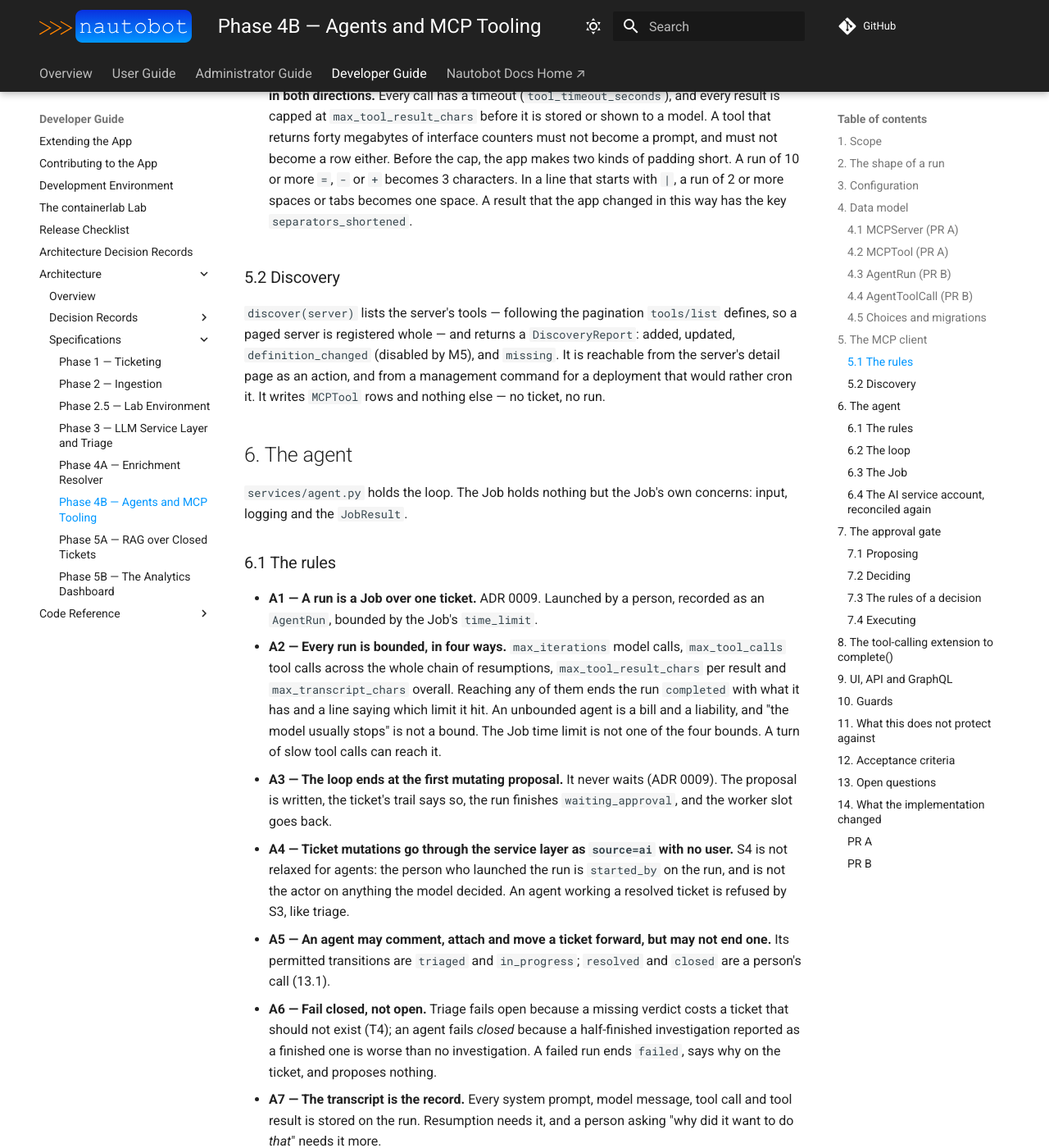
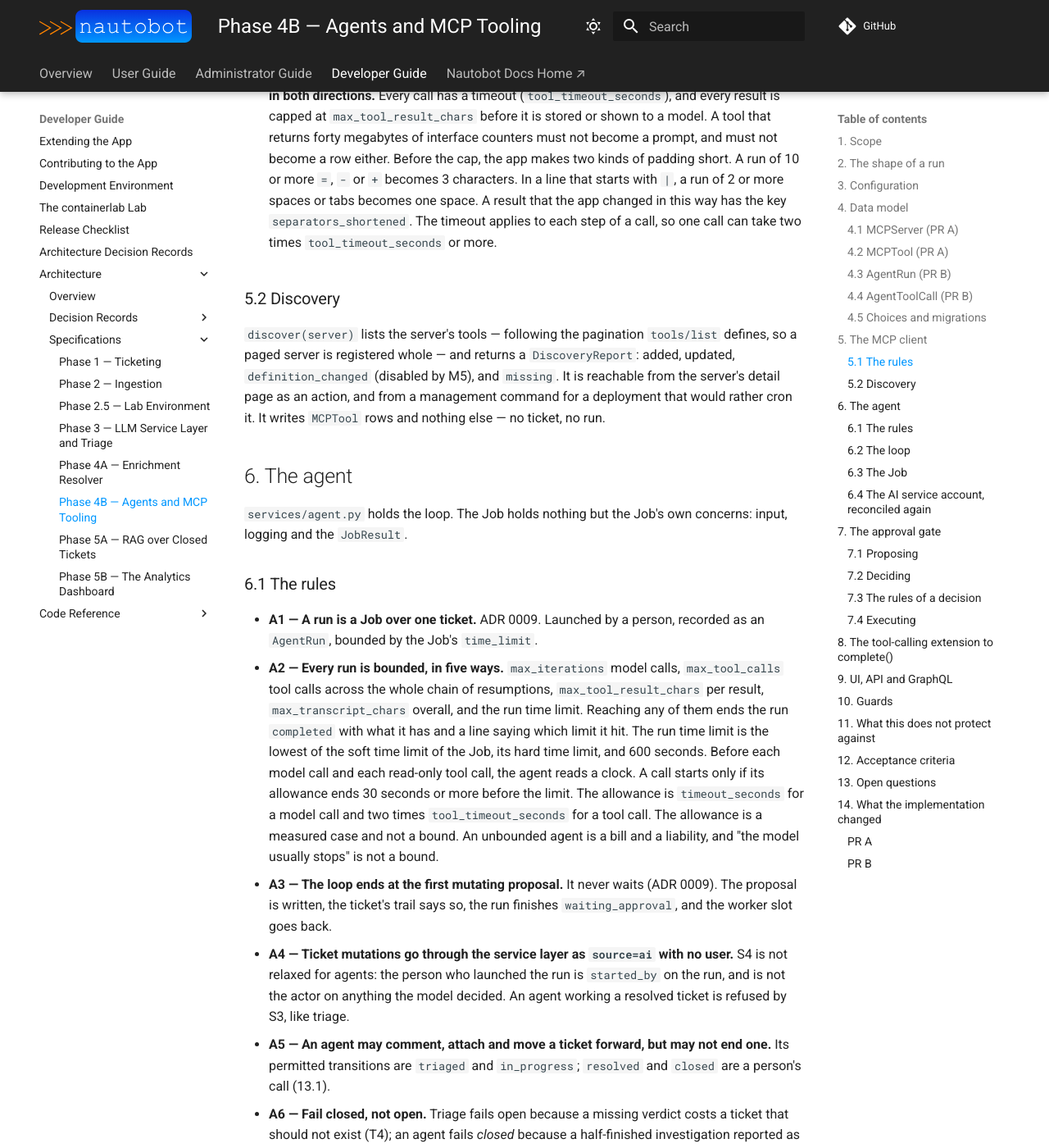
Before and after one commit to jtdub/nautobot-app-event-tracker, an MkDocs documentation site: the page built from docs/specs/phase-4b-agents.md, in a window 1280 px wide and 1400 px high, scrolled down 7809 px. Shown: the whole window at 82% size. Built offline with MkDocs 1.6.1 and Material for MkDocs 9.7.7, drawn with Linux system fonts in a browser that asks for light colours; comment, search, counter and statistics services are not loaded; some of the changed text lies outside the part shown.

Commit message:
36: Document the run time limit and add the changelog fragment (AC-17)
Claude-Session: https://claude.ai/code/session_015Wtbd2fwPED1G32sMDVngA

```diff
--- a/docs/specs/phase-4b-agents.md
+++ b/docs/specs/phase-4b-agents.md
@@ -271,7 +271,8 @@ supplies one. No test opens a socket.
   row either. Before the cap, the app makes two kinds of padding short. A run of 10 or more `=`,
   `-` or `+` becomes 3 characters. In a line that starts with `|`, a run of 2 or more spaces or
   tabs becomes one space. A result that the app changed in this way has the key
-  `separators_shortened`.
+  `separators_shortened`. The timeout applies to each step of a call, so one call can take two
+  times `tool_timeout_seconds` or more.
 
 ### 5.2 Discovery
 
@@ -290,12 +291,16 @@ logging and the `JobResult`.
 
 - **A1 — A run is a Job over one ticket.** ADR 0009. Launched by a person, recorded as an
   `AgentRun`, bounded by the Job's `time_limit`.
-- **A2 — Every run is bounded, in four ways.** `max_iterations` model calls, `max_tool_calls` tool
-  calls across the whole chain of resumptions, `max_tool_result_chars` per result and
-  `max_transcript_chars` overall. Reaching any of them ends the run `completed` with what it has
-  and a line saying which limit it hit. An unbounded agent is a bill and a liability, and "the
-  model usually stops" is not a bound. The Job time limit is not one of the four bounds. A turn of
-  slow tool calls can reach it.
+- **A2 — Every run is bounded, in five ways.** `max_iterations` model calls, `max_tool_calls` tool
+  calls across the whole chain of resumptions, `max_tool_result_chars` per result,
+  `max_transcript_chars` overall, and the run time limit. Reaching any of them ends the run
+  `completed` with what it has and a line saying which limit it hit. The run time limit is the
+  lowest of the soft time limit of the Job, its hard time limit, and 600 seconds. Before each model
+  call and each read-only tool call, the agent reads a clock. A call starts only if its allowance
+  ends 30 seconds or more before the limit. The allowance is `timeout_seconds` for a model call and
+  two times `tool_timeout_seconds` for a tool call. The allowance is a measured case and not a
+  bound. An unbounded agent is a bill and a liability, and "the model usually stops" is not a
+  bound.
 - **A3 — The loop ends at the first mutating proposal.** It never waits (ADR 0009). The proposal
   is written, the ticket's trail says so, the run finishes `waiting_approval`, and the worker slot
   goes back.
@@ -356,6 +361,11 @@ class EventTicketAgentJob(Job):
 a Nautobot Approval Workflow in front of it, and the only input is a ticket. `time_limit` is above
 `soft_time_limit`, or Nautobot kills the Job silently and logs a warning about it — which is
 exactly the failure A6 is trying not to have.
+
+The Job passes the limits that Celery applied to the service. An operator can lower them on the Job
+edit page. A value above 600 and 660 seconds gives a run no more time, and the check for a dead run
+assumes 660 seconds, so do not raise them. A run that ends before its first model call writes a
+warning to the Job log.
 
 A **Job Button** on the ticket detail page launches it, which is where a person is standing when
 they want it.
@@ -528,7 +538,7 @@ is replayed as messages and the model continues. The alternative — storing the
 continuation state — is provider-specific and would not survive a provider change. *Cost:* a long
 run re-sends its history and pays for it, bounded by `max_transcript_chars`.
 
-**13.6 Per-run caps, not spend caps.** *Proposed reading:* A2's four bounds, and no budget. A
+**13.6 Per-run caps, not spend caps.** *Proposed reading:* A2's five bounds, and no budget. A
 cross-process budget needs shared state (Phase 2, 13.6; Phase 3, 12.6) and the answer has not
 changed; what *has* changed is that a run is now expensive enough to want bounding individually,
 which A2 does. *Cost:* a deployment can still spend a great deal by launching many runs.
@@ -677,3 +687,10 @@ Appended as each PR lands, per the precedent Phases 2, 3 and 4A set.
   of `=`, `-` and spaces, and four results of one lab run reached the cap. The app now makes these runs short
   first (M8). The record stores the short text and the key `separators_shortened`. The agent tells the model
   with one note line.
+- **A run stops before the time limit of the Job (issue 31).** A2 had four bounds, and the Job time limit
+  was not one of them: a run with slow calls reached the limit, and the ticket got no result. Two measured
+  facts shaped the fix. On an OpenAI or OpenAI-compatible provider, one model call lasted three times
+  `timeout_seconds` when the server gave no answer, because the SDK sent the request again. One MCP tool call
+  lasted two times `tool_timeout_seconds` when the handshake was slow. So the agent sends `max_retries=0`, and
+  the allowance of a tool call is two timeouts. A run now reads a clock before each model call and each
+  read-only tool call, and stops with a comment if the call does not fit before the run time limit.
```
Also changed, not shown: other parts of docs/specs/phase-4b-agents.md (+1 -1 lines), docs/admin/agents.md (+18 -6 lines), docs/architecture.md (+1 -1 lines), 1 other file.
